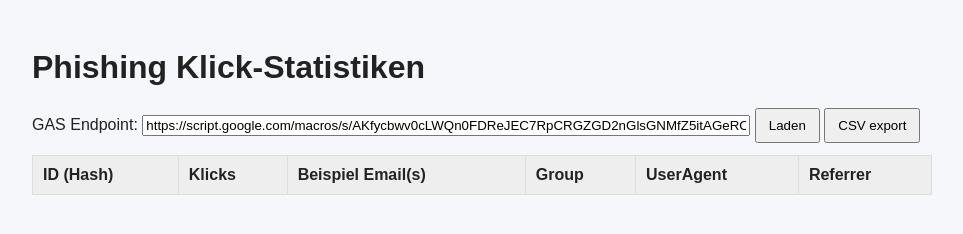
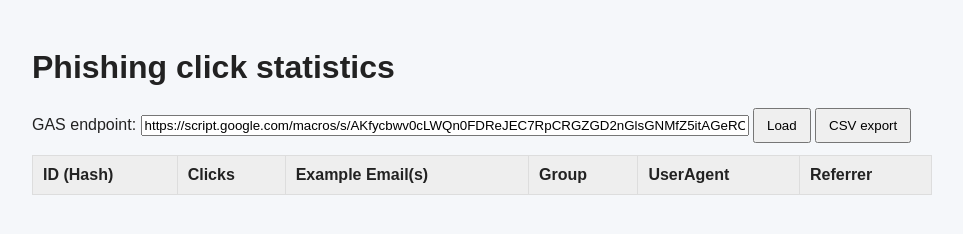
Before and after one commit to docVoid/spear-phising-attacks, a plain HTML site: page docs/stats/index.html in a window 1280 px wide. Shown: the whole page, without its empty margins (108-1071 px from the left). Drawn offline with Linux system fonts and the light colour scheme.

Commit message:
updated email template and stats

```diff
--- a/docs/stats/index.html
+++ b/docs/stats/index.html
@@ -16,16 +16,16 @@
 </head>
 <body>
 <div class="wrap">
-  <h1>Phishing Klick-Statistiken</h1>
+  <h1>Phishing click statistics</h1>
   <div class="controls">
-    <label>GAS Endpoint: <input type="text" id="endpoint" style="width:60%" value="https://script.google.com/macros/s/AKfycbwv0cLWQn0FDReJEC7RpCRGZGD2nGlsGNMfZ5itAGeRO9k8SWUR0GUu_bs0IqswjdMscQ/exec?action=stats"></label>
-    <button id="load">Laden</button>
+    <label>GAS endpoint: <input type="text" id="endpoint" style="width:60%" value="https://script.google.com/macros/s/AKfycbwv0cLWQn0FDReJEC7RpCRGZGD2nGlsGNMfZ5itAGeRO9k8SWUR0GUu_bs0IqswjdMscQ/exec?action=stats"></label>
+    <button id="load">Load</button>
     <button id="csv">CSV export</button>
   </div>
 
   <div id="summary"></div>
   <table id="tbl">
-    <thead><tr><th>ID (Hash)</th><th>Klicks</th><th>Beispiel Email(s)</th><th>Group</th><th>UserAgent</th><th>Referrer</th></tr></thead>
+    <thead><tr><th>ID (Hash)</th><th>Clicks</th><th>Example Email(s)</th><th>Group</th><th>UserAgent</th><th>Referrer</th></tr></thead>
     <tbody></tbody>
   </table>
 </div>
```
Also changed, not shown: mail/templates/jannik-shared-file.html (+4 -4 lines).
